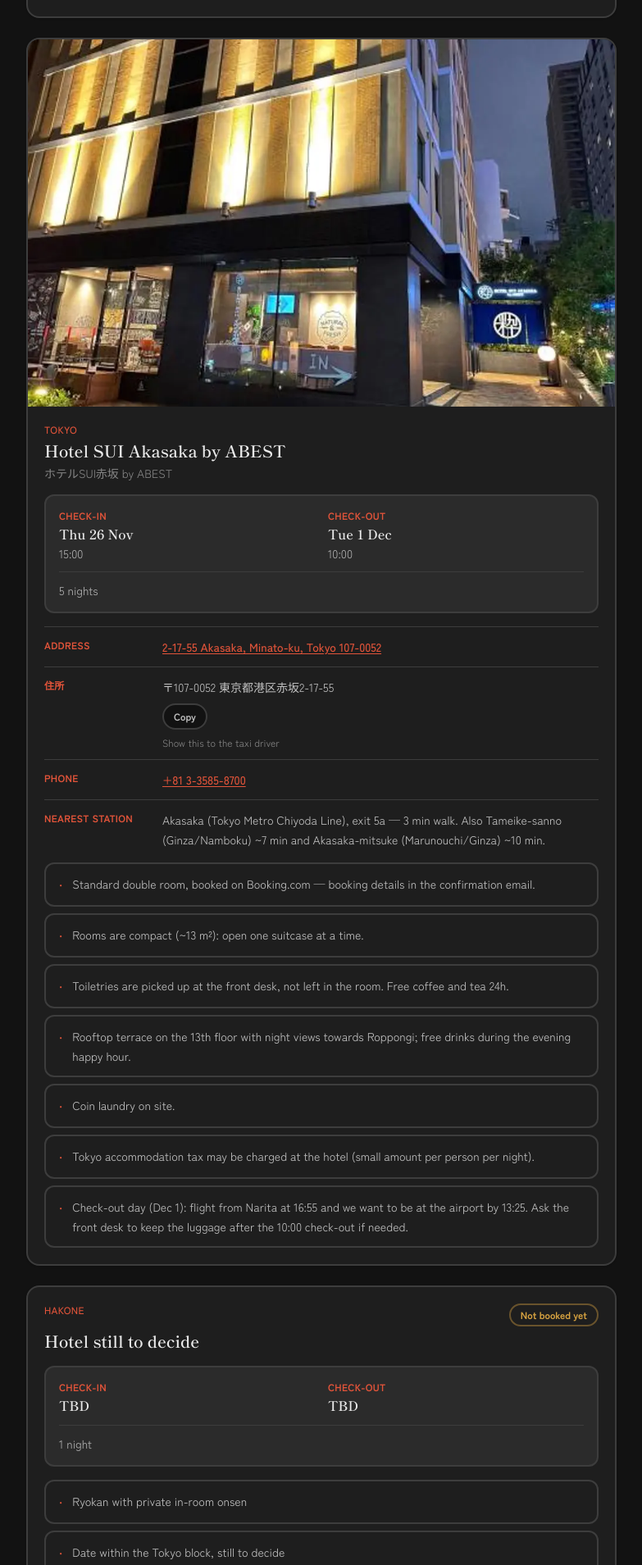
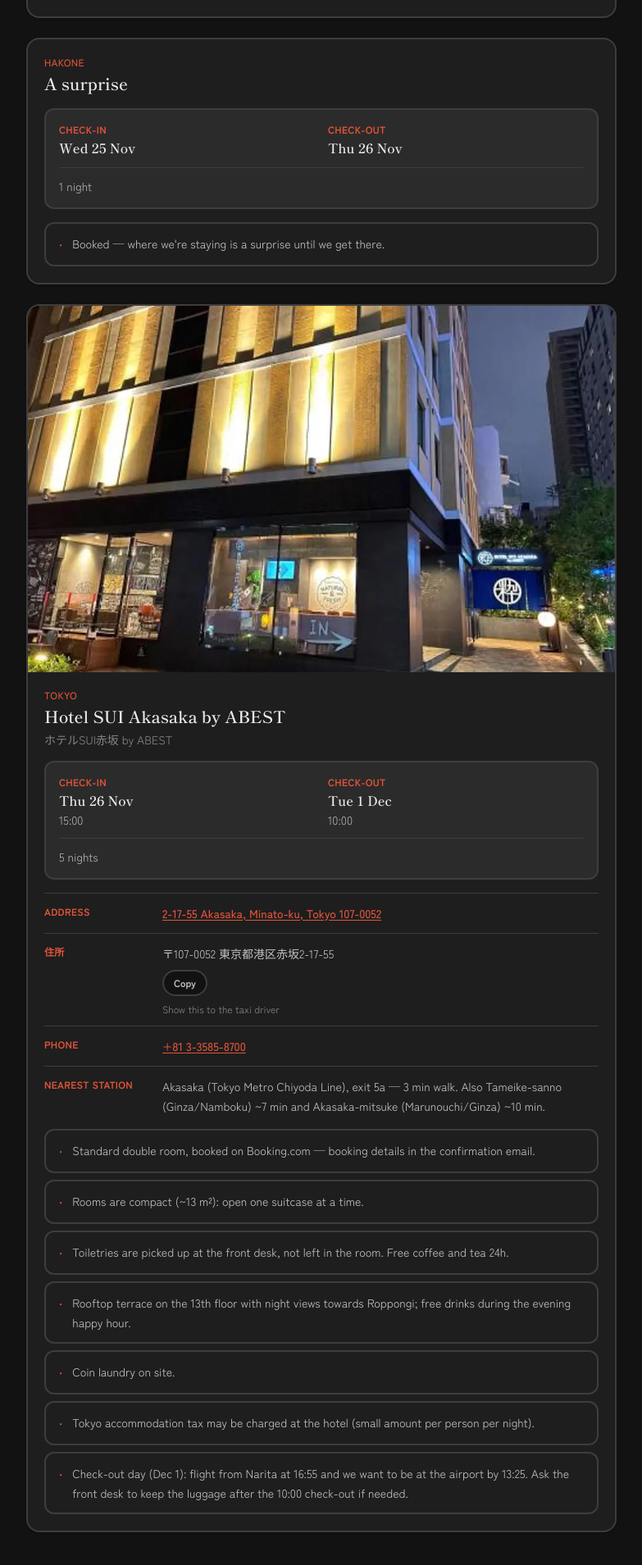
Before and after one commit to AlexLucenaWeb/nina-alex-in-japan, a Next.js app: page /hotels in a window 1280 px wide. Shown: the part 4140-6049 px from the top of the page at 82% size, without its empty margins (248-1031 px from the left). Built offline with nearby package versions, Linux system fonts and the light colour scheme.

Commit message:
hotel hakone

```diff
--- a/src/data/hotels.js
+++ b/src/data/hotels.js
@@ -144,20 +144,20 @@
       "Check-out day (Dec 1): flight from Narita at 16:55 and we want to be at the airport by 13:25. Ask the front desk to keep the luggage after the 10:00 check-out if needed.",
     ],
   },
+  // Booked, but a surprise for Nina: no name, address, photo or hint of what
+  // kind of place it is — only that it exists and the dates. The real details
+  // stay in email.
   {
-    id: "hakone-ryokan-tbd",
-    status: "pending",
+    id: "hakone-surprise",
+    status: "booked",
     city: "Hakone",
-    name: null,
-    checkIn: { date: null, time: null },
-    checkOut: { date: null, time: null },
+    name: "A surprise",
+    checkIn: { date: "2026-11-25", time: null },
+    checkOut: { date: "2026-11-26", time: null },
     nights: 1,
-    linkedDays: [],
+    linkedDays: [15],
     photo: null,
-    notes: [
-      "Ryokan with private in-room onsen",
-      "Date within the Tokyo block, still to decide",
-    ],
+    notes: ["Booked — where we're staying is a surprise until we get there."],
   },
 ];
 
```
